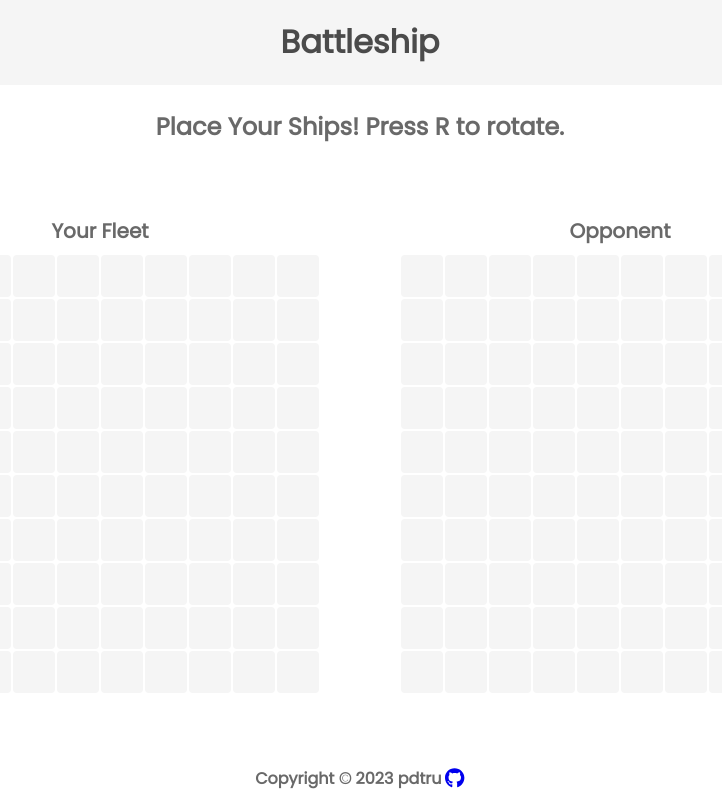
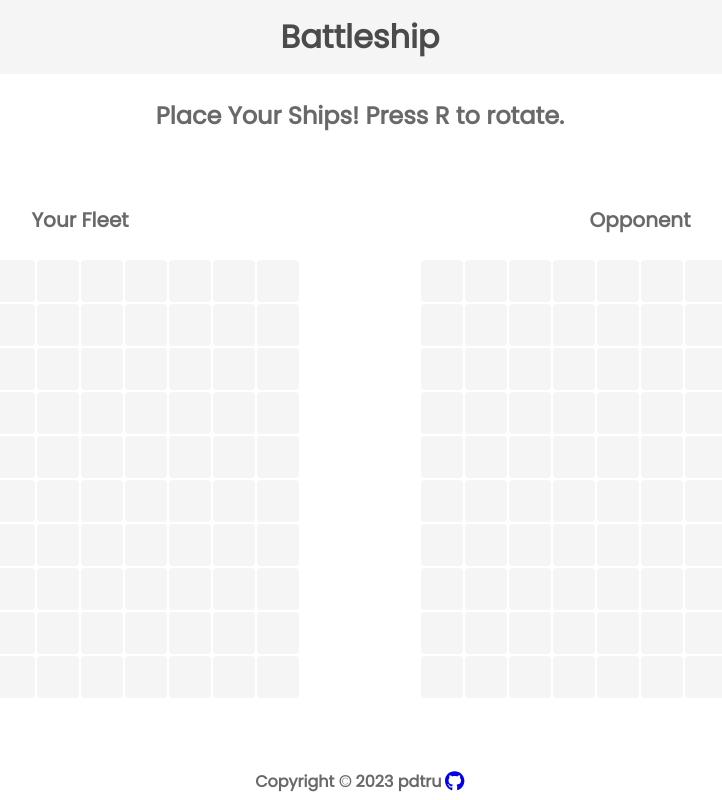
Before and after one commit to pdtru/battleship, a React (Create React App) app: page / in a window 1280 px wide. Shown: the whole page, without its empty margins (280-1002 px from the left). Built offline with nearby package versions, Linux system fonts and the light colour scheme.

Commit message:
Restyle game container

```diff
--- a/src/component/GameContainer.tsx
+++ b/src/component/GameContainer.tsx
@@ -59,6 +59,13 @@ const GameContainer = () => {
     gap: "64px",
   };
 
+  const gameBoardStyles: React.CSSProperties = {
+    display: "flex",
+    flexDirection: "column",
+    textAlign: "center",
+    gap: "16px",
+  };
+
   const rowStyles: React.CSSProperties = {
     display: "flex",
   };
@@ -73,8 +80,8 @@ const GameContainer = () => {
   return (
     <div style={gameContainerStyles}>
       <GameMessage gameState={gameState} winner={winner} />
-      <div style={{ display: "flex", gap: "80px" }}>
-        <div style={{ textAlign: "center" }}>
+      <div style={{ display: "flex", gap: "120px" }}>
+        <div style={gameBoardStyles}>
           <p style={textStyles}>Your Fleet</p>
           <div>
             {playerBoard.grid.map((row, index) => {
@@ -118,7 +125,7 @@ const GameContainer = () => {
             })}
           </div>
         </div>
-        <div style={{ textAlign: "center" }}>
+        <div style={gameBoardStyles}>
           <p style={textStyles}>Opponent</p>
           <div>
             {cpuBoard.grid.map((row, index) => {
@@ -131,7 +138,6 @@ const GameContainer = () => {
                           if (!cell.isShot) {
                             if (cell.ship != null) cell.ship.health--;
                             cell.isShot = true;
-                            console.log(cpuBoard.isDefeated());
                             if (cpuBoard.isDefeated()) {
                               setGameState(GameState.Finished);
                               setWinner("you");
```
